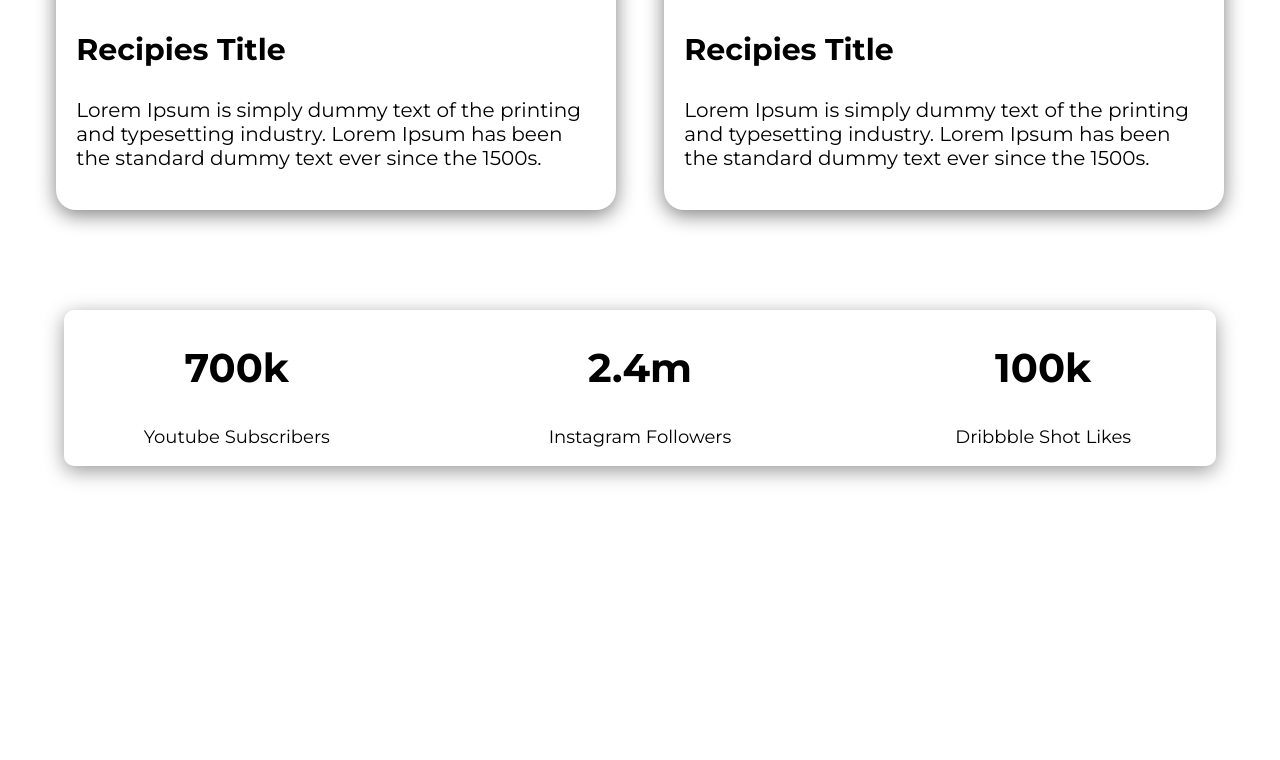
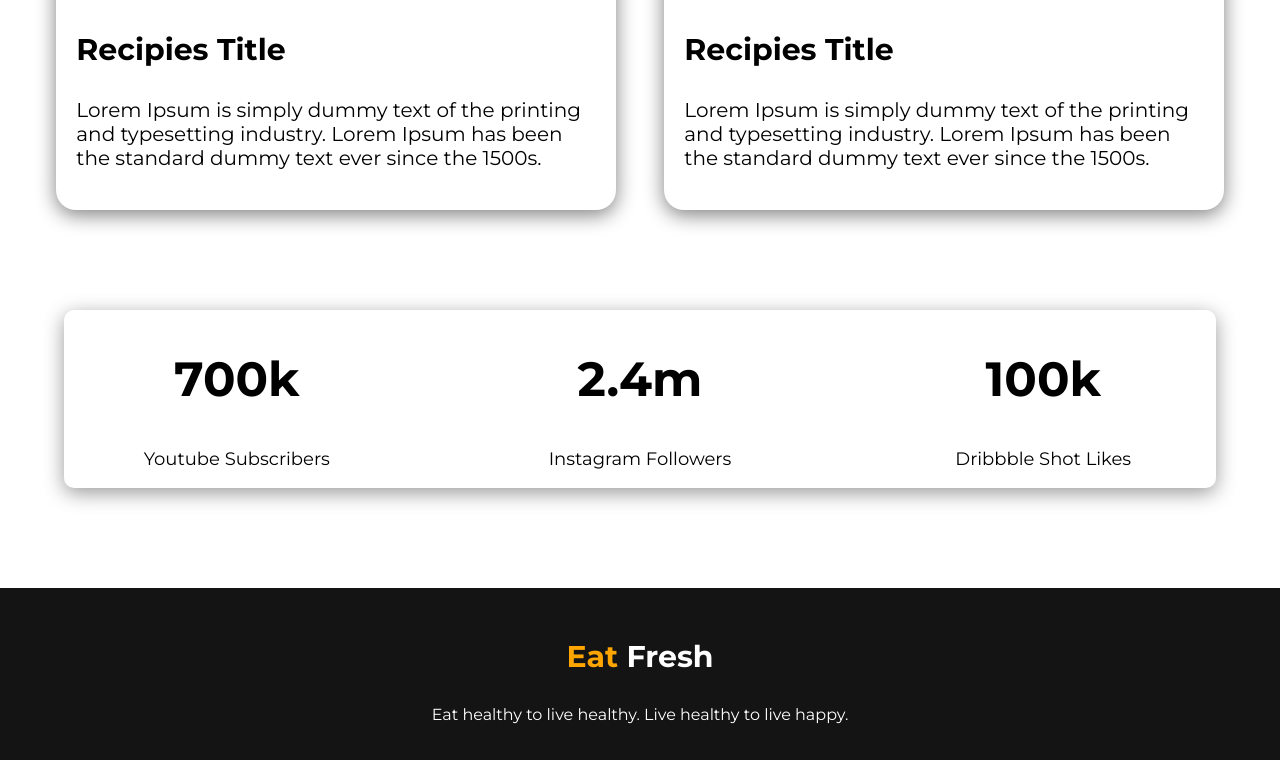
Before and after one commit to hussain322/eat-healthy, a plain HTML site: page index.html in a window 1280 px wide. Shown: the part 2014-2774 px from the top of the page. Before the commit the page ends 2580 px from the top, so only its background shows below. Drawn offline with Linux system fonts and the light colour scheme.

Commit message:
fully done

```diff
--- a/index.html
+++ b/index.html
@@ -77,5 +77,10 @@
             <p>Dribbble Shot Likes</p>
         </div>
     </section>
+
+    <footer>
+        <h3><span class="orange-color">Eat</span> Fresh</h3>
+        <p>Eat healthy to live healthy. Live healthy to live happy.</p>
+    </footer>
 </body>
 </html>
--- a/style.css
+++ b/style.css
@@ -136,8 +136,23 @@ body {
     text-align: center;
 }
 .youtube h1 {
-    font-size:40px;
+    font-size: 48px;
 }
 .youtube p{
     font-size: 18px;
 }
+
+footer{
+    background-color: #151414;
+    text-align: center;
+    padding: 20px;
+}
+
+footer h3{
+    font-size: 30px;
+    color: #fff;
+}
+
+footer p{
+    color: #fff;
+}
```
